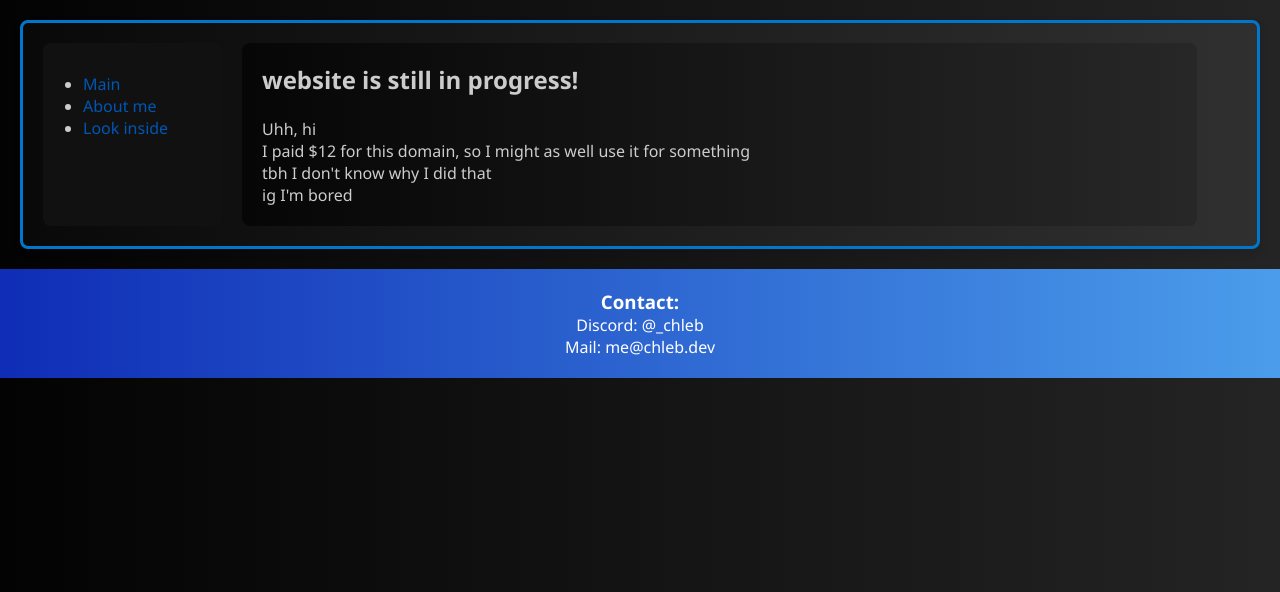
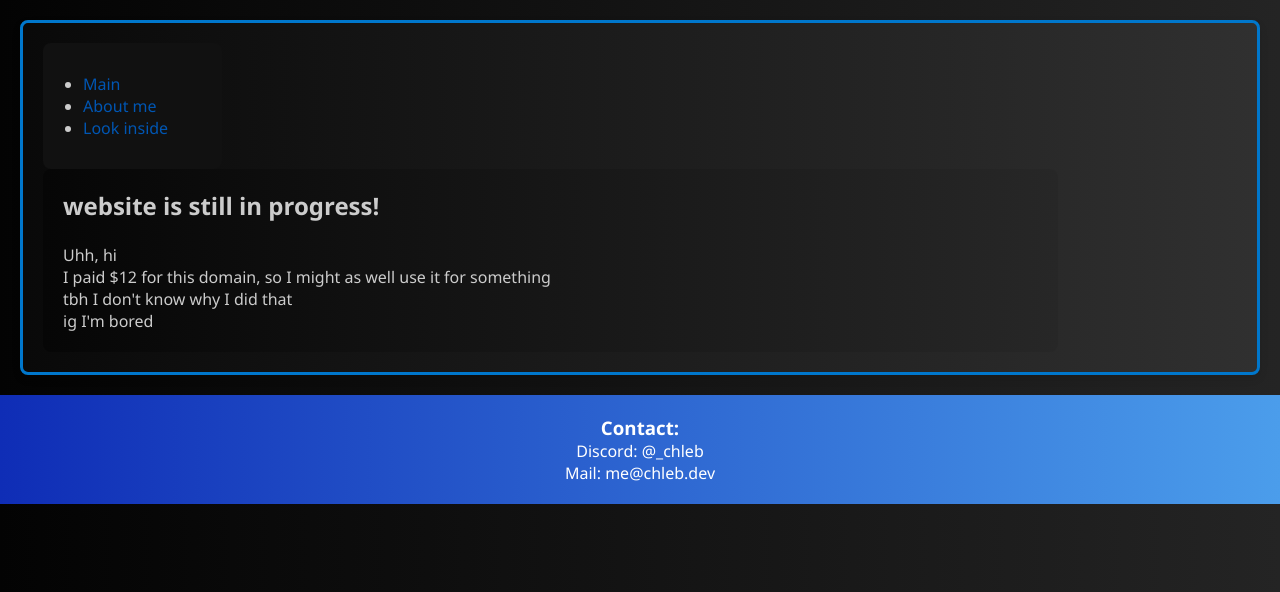
Before and after one commit to chlebpszenny/chleb.dev, a PHP site: page / in a window 1280 px wide. Shown: the part 95-687 px from the top of the page. Run offline with PHP 8.4, Linux system fonts and the light colour scheme.

Commit message:
Update style.css

```diff
--- a/style.css
+++ b/style.css
@@ -45,7 +45,7 @@ aside {
 
 main {
     padding: 20px;
-    width: 80%;
+    width: 85%;
     background: linear-gradient(to right, #060606, #272727);
     border-radius: 8px;
 }
```
